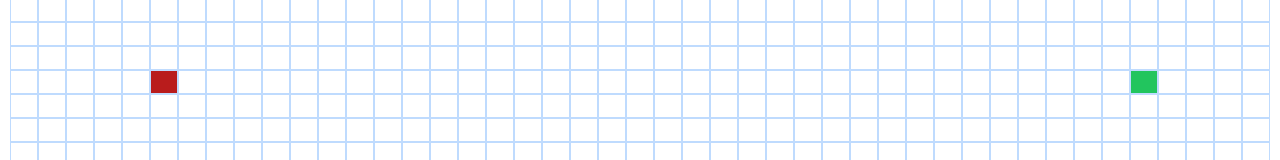
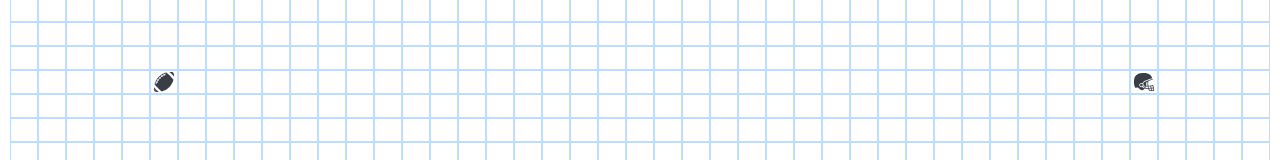
Before and after one commit to HusseinYasser/pathfinder, a React (Vite) app: page / in a window 1280 px wide. Shown: the part 234-394 px from the top of the page. Built offline with nearby package versions, Linux system fonts and the light colour scheme.

Commit message:
COOL animations and fixed bug of instant update making sure it is done after position change with useEffect

```diff
--- a/src/algorithms/pathFinderStrategy.js
+++ b/src/algorithms/pathFinderStrategy.js
@@ -36,13 +36,14 @@ class PathFinderContext
     }
 
     getPath = (startNode, endNode, path) => {
-        let pathOrder = [];
+        let pathOrder = [endNode];
         while(path[JSON.stringify(endNode)])
         {
             endNode = path[JSON.stringify(endNode)];
-            if(JSON.stringify(endNode) == JSON.stringify(startNode)) break;
             pathOrder = [endNode, ...pathOrder];
         }
+        if(JSON.stringify(pathOrder[0]) != JSON.stringify(startNode))
+            return [];
         return pathOrder;
     };
 
--- a/src/components/Grid.jsx
+++ b/src/components/Grid.jsx
@@ -2,7 +2,7 @@
 import { useState } from 'react';
 import {generateGridUI, isWall, isTargetNode, isVisited} from '../utils/utils.jsx';
 
-const Grid = ({ walls, setWalls, startNode, setStartNode, endNode, setEndNode, visitedNodes, path, locked }) => {
+const Grid = ({ walls, setWalls, startNode, setStartNode, endNode, setEndNode, visitedNodes, path, locked, animate }) => {
 
     const nodeOnMouseDown = (i, j) => {
         if(locked)
@@ -71,7 +71,7 @@ const Grid = ({ walls, setWalls, startNode, setStartNode, endNode, setEndNode, v
     return (
         <div className='flex'>
             <div className='m-auto flex-col'>
-                { generateGridUI(grid) }
+                { generateGridUI(grid, animate) }
             </div>
         </div>
     )
--- a/src/components/Node.jsx
+++ b/src/components/Node.jsx
@@ -1,20 +1,36 @@
+import { GiAmericanFootballBall } from "react-icons/gi";
+import { GiAmericanFootballHelmet } from "react-icons/gi";
+// eslint-disable-next-line react/prop-types
+const Node = ({ row, col, start, end, wall, onMouseDown, onMouseEnter, onMouseUp, visited, isPath, animate }) => {
 
+    let nodeColor = visited? 'bg-visited' : 'bg-white';
+    nodeColor = isPath? 'bg-path' : nodeColor;
+    nodeColor = wall? 'bg-wall' : nodeColor;
 
-// eslint-disable-next-line react/prop-types
-const Node = ({ row, col, start, end, wall, onMouseDown, onMouseEnter, onMouseUp, visited, isPath }) => {
+    let animations = '';
+    if(isPath)
+      animations = "animate-pathFill";
+    else if(visited)
+      animations = "animate-visitedFill";
 
-    let nodeColor = visited? 'bg-orange-500' : 'bg-white';
-    nodeColor = wall? 'bg-blue-500' : nodeColor;
-    nodeColor = end ? 'bg-green-500' : nodeColor;
-    nodeColor = start ? 'bg-red-700' : nodeColor;
-    nodeColor = isPath ? 'bg-yellow-500' : nodeColor;
+    let icon = '';
+    if(start || isPath)
+    {
+        icon = <GiAmericanFootballBall className={`${isPath&&!start ? "text-purple-500" : "text-lightgray"} w-full h-full`} />
+    }
+    if(end)
+    {
+      icon = <GiAmericanFootballHelmet className='w-full h-full text-lightgray' />
+    }
 
   return (
-    <div className = {`w-7 h-6 border border-solid border-blue-200 ${nodeColor}`}
+    <div className = {`w-7 h-6 border border-solid border-blue-200 ${nodeColor} ${wall && "animate-fill"} ${animate && animations}  ` }
         onMouseDown={(ev) => { ev.preventDefault(); onMouseDown(row, col); }}
         onMouseEnter={(ev) => {ev.preventDefault(); onMouseEnter(row, col);}}
         onMouseUp={(ev) => {ev.preventDefault(); onMouseUp();}}
-    />
+    >
+      {icon}
+    </div>
   )
 }
 
--- a/src/components/PathFinder.jsx
+++ b/src/components/PathFinder.jsx
@@ -1,4 +1,4 @@
-import { useState } from 'react';
+import { useState, useEffect } from 'react';
 import Grid from './Grid';
 import Navbar from './Navbar';
 import { PathFinderContext } from '../algorithms/pathFinderStrategy';
@@ -26,12 +26,17 @@ const PathFinder = () => {
         'col': 40
     });
 
+    useEffect(() => {
+        // This effect runs after startNode or endNode has been updated
+        if (startNode || endNode) {
+          if (visitedNodes.length > 0) {
+            visualize(true);
+          }
+        }
+      }, [startNode, endNode]);
+
     const dragTerminalNodes = ( newNode, isStartNode ) => {
         isStartNode? setStartNode(newNode) : setEndNode(newNode);
-        console.log('MOVING ' + appliedFinder );
-        //update the path instantly
-        if(visitedNodes.length)
-            visualize(true);
     }
 
     const visualize = ( updating ) => {
@@ -76,7 +81,8 @@ const PathFinder = () => {
             startNode={startNode} endNode={endNode} setStartNode={(nwNode) => {dragTerminalNodes(nwNode, true)}} setEndNode={(nwNdode) => {dragTerminalNodes(nwNdode, false)}}
             visitedNodes = {new Set(visitedNodes)}
             path = {new Set(path)}
-            locked = {lockGrid} />
+            locked = {lockGrid}
+            animate={appliedFinder} />
     </>
   )
 }
--- a/src/index.css
+++ b/src/index.css
@@ -3,3 +3,64 @@
 @tailwind base;
 @tailwind components;
 @tailwind utilities;
+
+
+@keyframes fill {
+    0% {
+        transform: scale(0.5);
+    }
+    33% {
+        transform: scale(1);
+    }
+    66% {
+        transform: scale(1.5);
+    }
+    100% {
+        transform: scale(1); /* Change this to your desired color */
+    }
+  }
+
+  @keyframes visitedFill {
+    0% {
+        transform: scale(0);
+        background-color: #FFFE6A; /* Remove single quotes */
+      }
+    20% {
+      transform: scale(0.5);
+      border-radius: 5px;
+      background-color: #98ea61; /* Remove single quotes */
+    }
+    40% {
+      transform: scale(0.8);
+      border-radius: 5px;
+      background-color: #97ee88; /* Remove single quotes */
+    }
+    60% {
+      transform: scale(1.2);
+      border-radius: 5px;
+      background-color: rgb(104, 241, 228); /* Remove single quotes */
+    }
+    100% {
+        background-color: #40CEE3;
+        transform: scale(1);
+    }
+  }
+
+@keyframes pathFill {
+    0% {
+        background-color: #FFFE6A;
+        transform: scale(0.9);
+    }
+    33% {
+        background-color: #FFFE6A; /* Keep the color the same */
+        transform: scale(1);
+    }
+    66% {
+        background-color: #FFFE6A; /* Keep the color the same */
+        transform: scale(1.1);
+    }
+    100% {
+        background-color: #FFFE6A;
+        transform: scale(1);
+    }
+}
--- a/src/utils/utils.jsx
+++ b/src/utils/utils.jsx
@@ -12,7 +12,7 @@ const isVisited = (i, j, visited) => {
     return visited.has(JSON.stringify({'row': i, 'col': j}));
 }
 
-const generateGridUI = ((grid) => {
+const generateGridUI = ((grid, animate) => {
     /* Creating the Grid UI */
     let gridUI = []
     for(let i = 0; i < 30; ++i)
@@ -33,6 +33,7 @@ const generateGridUI = ((grid) => {
                 onMouseUp={node.onMouseUp}
                 visited={node.isVisited}
                 isPath={node.isPath}
+                animate = {animate}
             />);
         }
         gridUI.push(<div className='flex' key = {i}>
--- a/tailwind.config.js
+++ b/tailwind.config.js
@@ -12,12 +12,22 @@ export default {
         'lightblue': '#00ADB5',
         'darkgray': '#393E46',
         'lightgray': '#393E46',
+        'wall': '#0C3547',
+        'visited': '#40CEE3',
+        'path': '#FFFE6A',
       },
       fontFamily:
       {
         'poppins': 'Poppins'
       }
     },
+    animation: {
+      // Add your custom animations here
+      fill: 'fill 0.2s forwards',
+      visitedFill: 'visitedFill 0.4s forwards',
+      pathFill: 'pathFill 0.6s forwards',
+      'slide-in': 'slide-in 0.5s ease-out'
+    },
   },
   plugins: [],
 }
```
